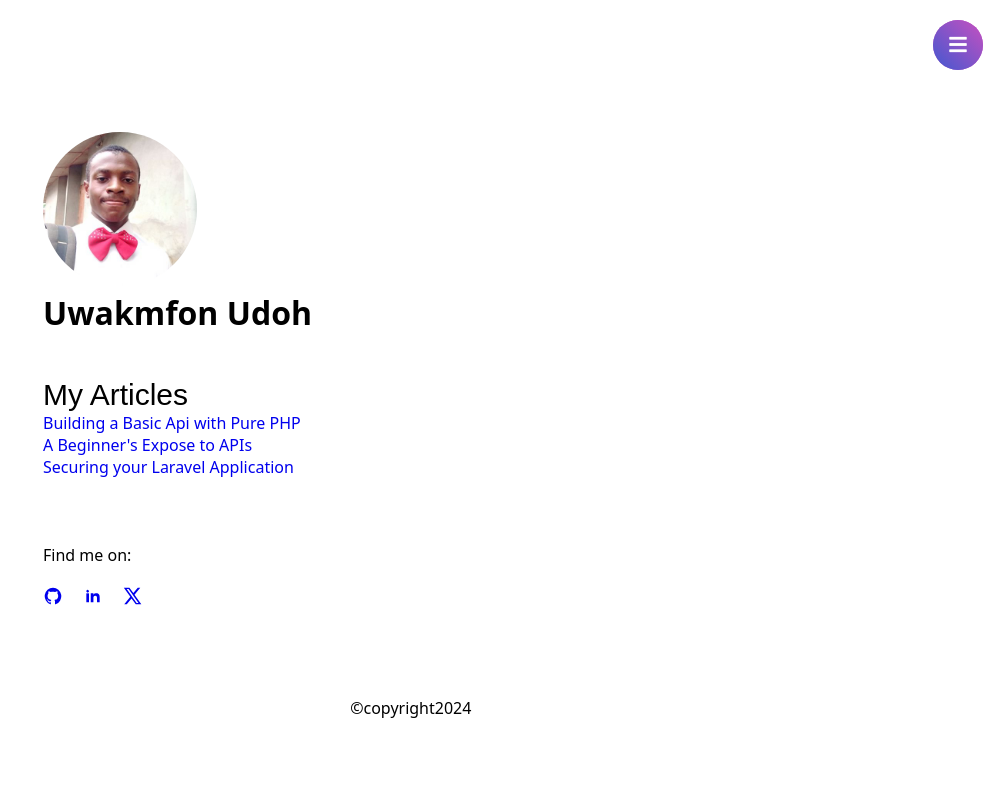
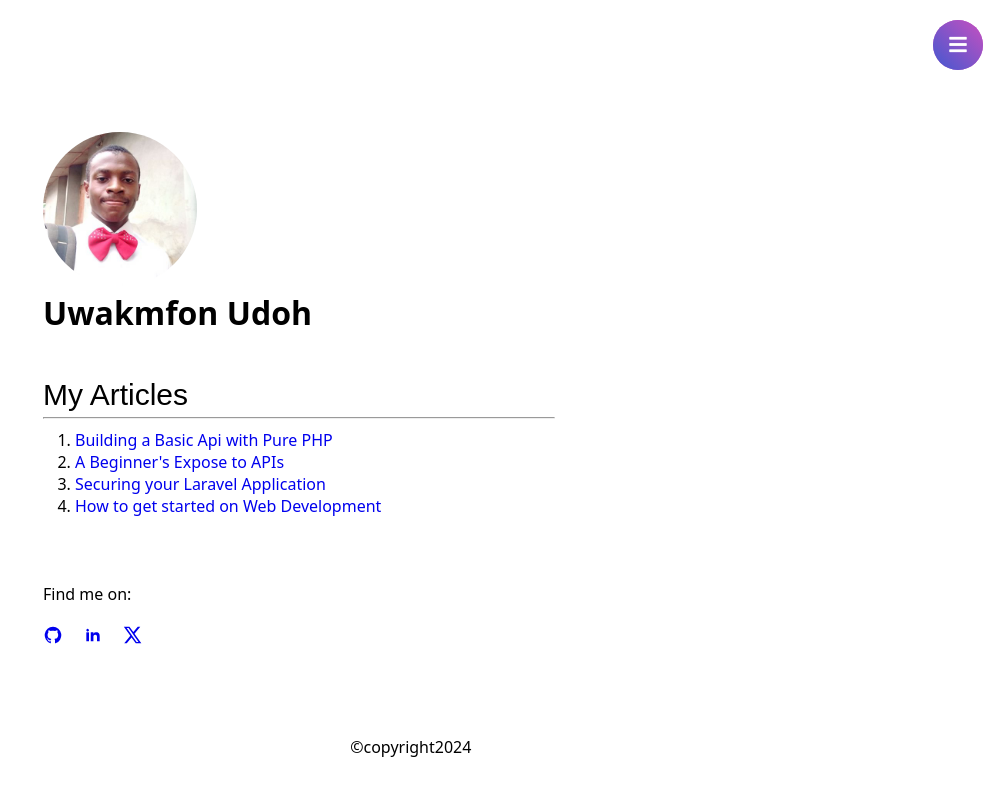
Before and after one commit to Uwakmfon1/hodu_port, a plain HTML site: page articles.html in a window 1280 px wide. Shown: the whole page, without its empty margins (277-1280 px from the left). Drawn offline with Linux system fonts and the light colour scheme; a web font is replaced by a local one.

Commit message:
added-margins-after-articles_and_projects-headings

```diff
--- a/articles.html
+++ b/articles.html
@@ -98,13 +98,14 @@
      <br><br>
 
 
-        <h2>My Articles</h2>
-        <ul>
+        <h2 style="margin-bottom: 5px;">My Articles</h2>
+        <hr style="margin-bottom: 10px;">
+        <ol style="list-style: decimal; margin-left: 2rem;">
             <li><a href="https://shorturl.at/657DM" target="_blank">Building a Basic Api with Pure PHP</a></li>
             <li><a href="https://link.medium.com/S25OS6MncIb" target="_blank">A Beginner's Expose to APIs</a></li>
             <li><a href="https://t.co/YfTx26EqQJ" target="_blank">Securing your Laravel Application</a></li>
-            <li><a href="https://shorturl.at/pkL0n" target="_blank"></a></li>
-        </ul>
+            <li><a href="https://shorturl.at/pkL0n" target="_blank">How to get started on Web Development</a></li>
+        </ol>
 
       <br><br><br>
       <p>
```
Also changed, not shown: projects.html (+2 -3 lines).
